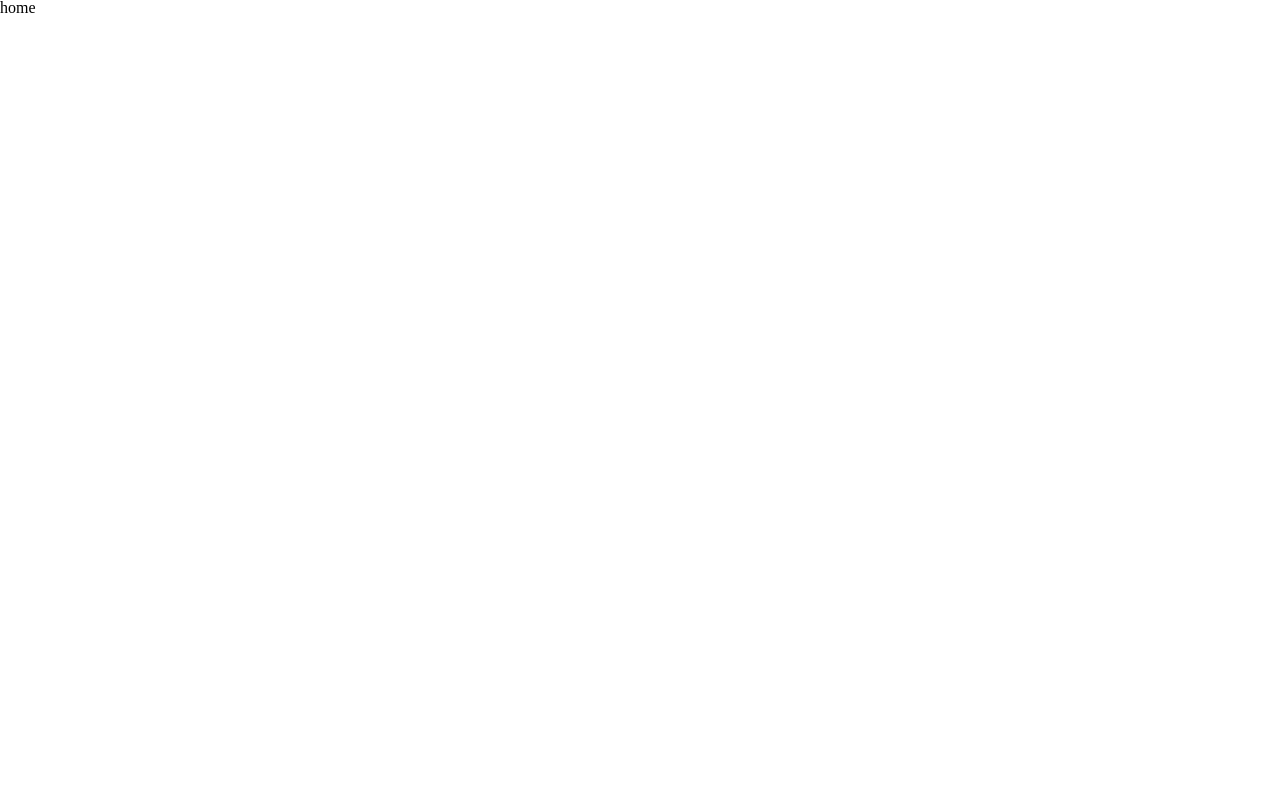
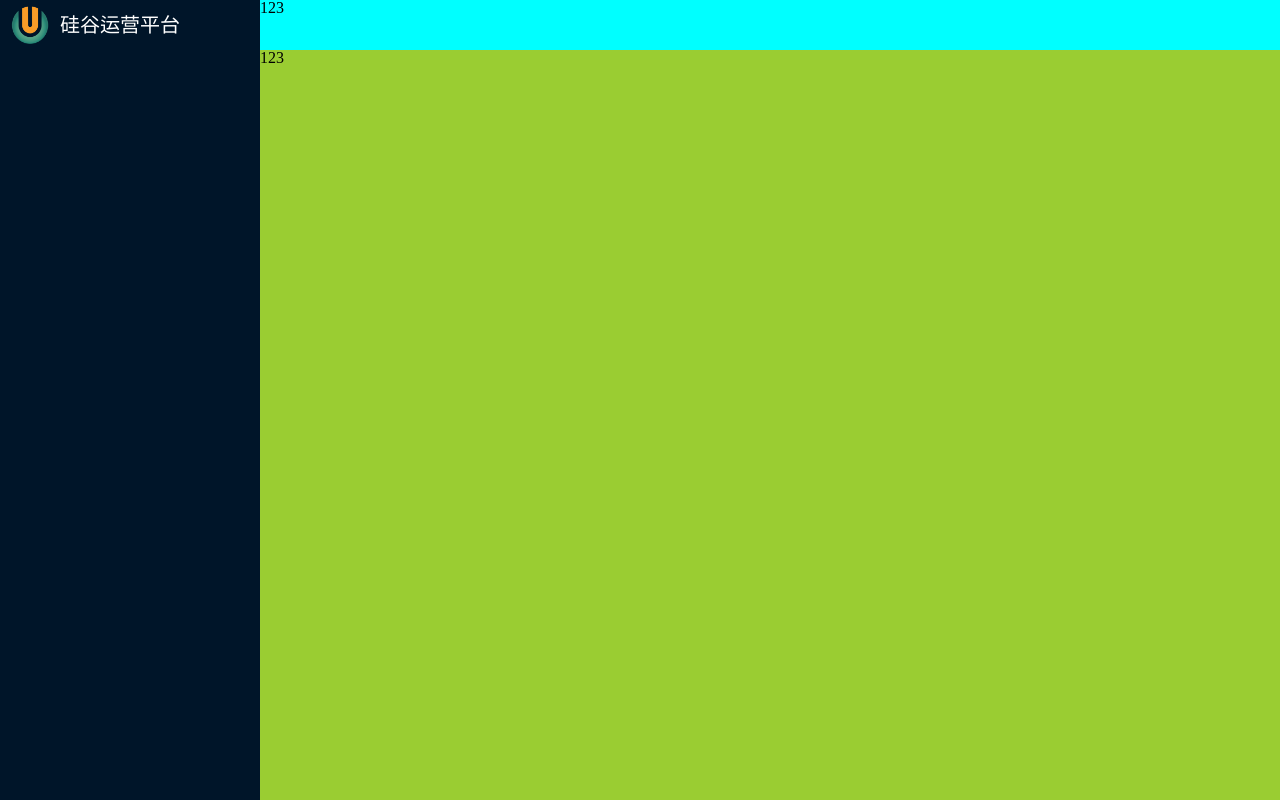
Before and after one commit to 123456hawkins/shangProject, a Vue app: page /#/ in a window 1280 px wide. Built offline with nearby package versions, Linux system fonts and the light colour scheme.

Commit message:
feat: 新增layout静态结构和icon包装

```diff
--- a/index.html
+++ b/index.html
@@ -4,7 +4,7 @@
     <meta charset="UTF-8" />
     <link rel="icon" type="image/svg+xml" href="/vite.svg" />
     <meta name="viewport" content="width=device-width, initial-scale=1.0" />
-    <title>Vite + Vue + TS</title>
+    <title>硅谷甄选</title>
   </head>
   <body>
     <div id="app"></div>
--- /dev/null
+++ b/src/layout/index.vue
@@ -0,0 +1,43 @@
+<template>
+  <div class="container">
+    <div class="top">123</div>
+    <div class="left-slider">
+      <Logo></Logo>
+    </div>
+    <div class="main">123</div>
+  </div>
+</template>
+
+<script setup lang="ts">
+import { ref, reactive, watch } from 'vue'
+import Logo from './logo/index.vue'
+</script>
+<style scoped lang="scss">
+.container {
+  width: 100%;
+  height: 100vh;
+  background: red;
+  .top {
+    width: calc(100% - $base-menu-width);
+    height: $base-tabbar-height;
+    position: fixed;
+    background: cyan;
+    top: 0px;
+    left: $base-menu-width;
+  }
+  .left-slider {
+    height: 100%;
+    width: $base-menu-width;
+    background-color: $base-menu-background;
+  }
+  .main {
+    position: absolute;
+    overflow: auto;
+    width: calc(100% - $base-menu-width);
+    height: calc(100% - $base-tabbar-height);
+    background: yellowgreen;
+    left: $base-menu-width;
+    top: $base-tabbar-height;
+  }
+}
+</style>
--- /dev/null
+++ b/src/layout/logo/index.vue
@@ -0,0 +1,32 @@
+<!-- eslint-disable no-irregular-whitespace -->
+<template>
+  <div class="logo" v-if="setting.logoHidden">
+    <img :src="setting.logo" alt="" />
+    <p>{{ setting.title }}</p>
+  </div>
+</template>
+
+<script setup lang="ts">
+// 引入设置标题与图片的配置文件
+import setting from '@/setting'
+</script>
+
+<style scoped lang="scss">
+.logo {
+  width: 100%;
+  height: $base-menu-logo-height;
+  color: white;
+  display: flex;
+  align-items: center;
+  padding: 10px;
+  img {
+    width: 40px;
+    height: 40px;
+  }
+  p {
+    font-size: $base-logo-title-fontSize;
+    margin-left: 10px;
+    white-space: nowrap;
+  }
+}
+</style>
--- a/src/router/routes.ts
+++ b/src/router/routes.ts
@@ -3,11 +3,31 @@ export const constantRoute = [
     path: '/login',
     component: () => import('@/views/login/index.vue'),
     name: 'login',
+    meta: {
+      title: '登录',
+      hidden: true,
+    },
   },
   {
     path: '/',
-    component: () => import('@/views/home/index.vue'),
+    component: () => import('@/layout/index.vue'),
     name: 'layout',
+    meta: {
+      title: '',
+      hidden: false,
+      icon: '',
+    },
+    children: [
+      {
+        path: '/home',
+        component: () => import('@/views/home/index.vue'),
+        meta: {
+          title: '首页',
+          hidden: false,
+          icon: 'HomeFilled',
+        },
+      },
+    ],
   },
   {
     path: '/404',
--- /dev/null
+++ b/src/setting.ts
@@ -0,0 +1,5 @@
+export default {
+  title: '硅谷运营平台',
+  logo: '/public/logo.png',
+  logoHidden: true,
+}
--- a/src/store/modules/type/type.ts
+++ b/src/store/modules/type/type.ts
@@ -1,3 +1,5 @@
+import type { RouteRecordRaw } from 'vue-router'
 export interface UserState {
   token: string | null
+  menuRoutes: RouteRecordRaw[]
 }
--- a/src/store/modules/user.ts
+++ b/src/store/modules/user.ts
@@ -2,10 +2,12 @@ import { reqLogin } from '@/api/user'
 import { loginFormData, loginResponseData } from '@/api/user/type'
 import { defineStore } from 'pinia'
 import type { UserState } from './type/type'
+import { constantRoute } from '@/router/routes'
 const useUserStore = defineStore('User', {
   state: (): UserState => {
     return {
       token: localStorage.getItem('token'),
+      menuRoutes: constantRoute,
     }
   },
   actions: {
--- a/src/styles/variables.scss
+++ b/src/styles/variables.scss
@@ -1,2 +1,19 @@
-// 该项目使用的scss全局变量
-$color:red
+// 定义scss全局变量 (无需引入，在vite.config.ts里面配置好了)
+// 定义项目主题颜色
+
+// 左侧的菜单的宽度
+$base-menu-width: 260px;
+// 左侧菜单折叠的宽度
+$base-menu-min-width: 60px;
+// 左侧菜单的背景颜色
+$base-menu-background: #001529;
+$base-tabbar-background:green;
+$base-main-background:red;
+// 顶部导航的高度
+$base-tabbar-height: 50px;
+
+// 左侧菜单logo高度设置
+$base-menu-logo-height: 50px;
+
+// 左侧菜单logo右侧文字大小
+$base-logo-title-fontSize: 20px;
```
Also changed, not shown: src/layout/menu/index.vue (added, +70 -0 lines), src/views/404/index.vue (+6 -7 lines), src/views/home/index.vue (+5 -7 lines), .eslintrc.cjs, public/logo.png (added).
